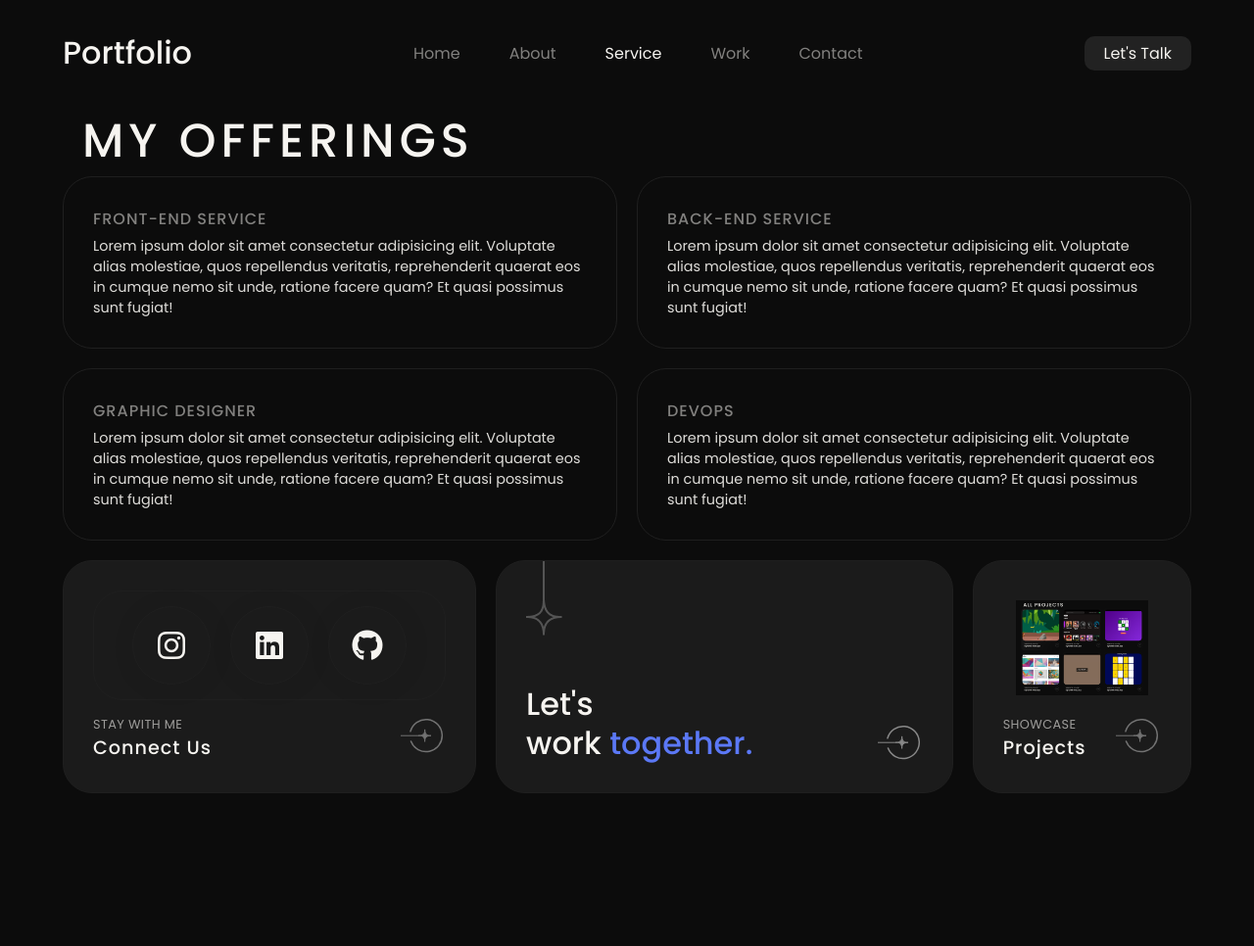
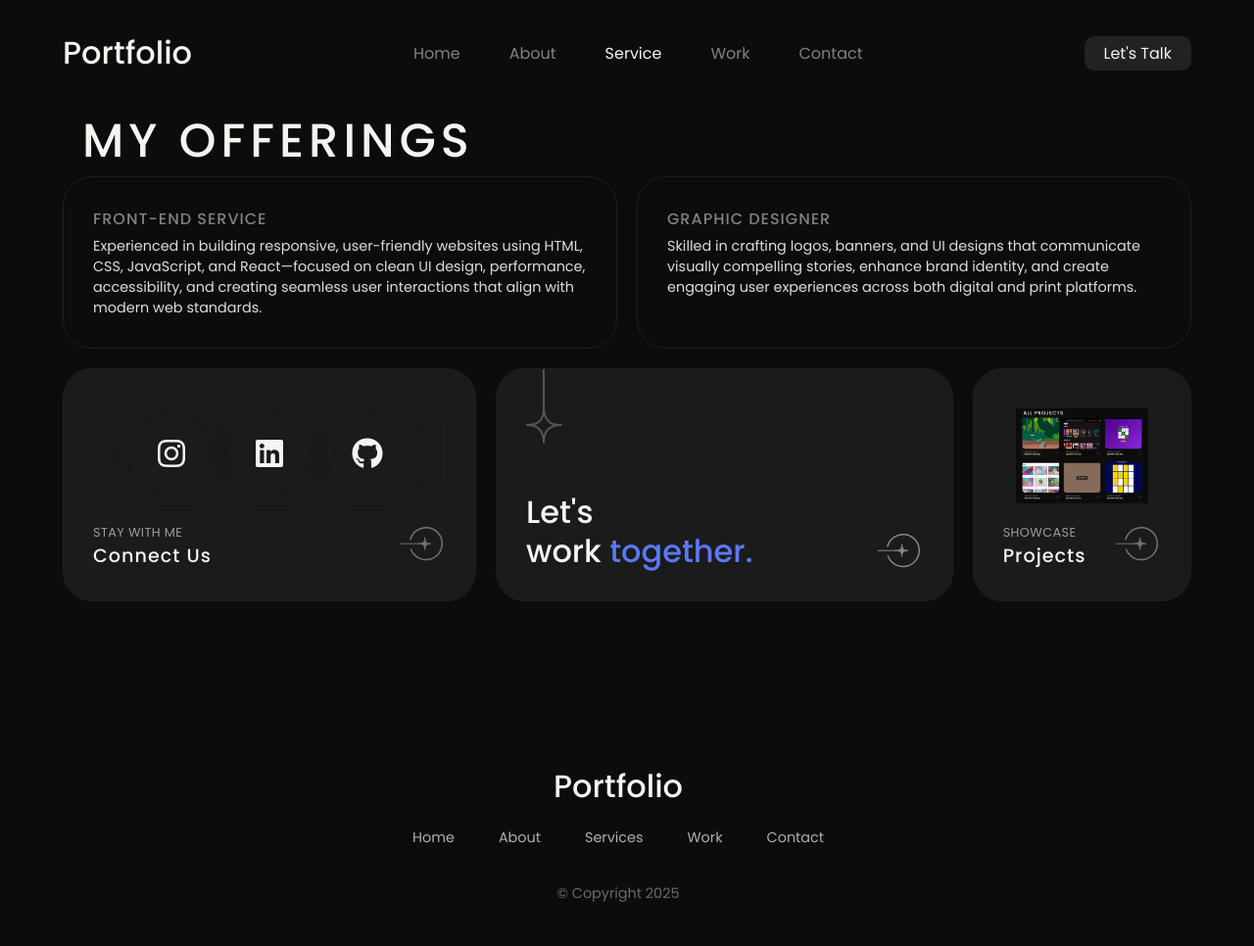
Before and after one commit to Aryan-jr-07/index, a plain HTML site: page services.htm in a window 1280 px wide. Shown: the top 966 px of the page at 98% size. Drawn offline with Linux system fonts and the light colour scheme.

Commit message:
Update services.htm

```diff
--- a/services.htm
+++ b/services.htm
@@ -44,20 +44,20 @@
         <div class="service-box-container">
             <div class="service-box bg-gredient">
                 <h3>Front-End Service</h3>
-                <p>Lorem ipsum dolor sit amet consectetur adipisicing elit. Voluptate alias molestiae, quos repellendus veritatis, reprehenderit quaerat eos in cumque nemo sit unde, ratione facere quam? Et quasi possimus sunt fugiat!</p>
+                <p>Experienced in building responsive, user-friendly websites using HTML, CSS, JavaScript, and React—focused on clean UI design, performance, accessibility, and creating seamless user interactions that align with modern web standards.</p>
             </div>
-            <div class="service-box bg-gredient">
+            <!-- <div class="service-box bg-gredient">
                 <h3>Back-End Service</h3>
                 <p>Lorem ipsum dolor sit amet consectetur adipisicing elit. Voluptate alias molestiae, quos repellendus veritatis, reprehenderit quaerat eos in cumque nemo sit unde, ratione facere quam? Et quasi possimus sunt fugiat!</p>
-            </div>
+            </div> -->
             <div class="service-box bg-gredient">
                 <h3>Graphic Designer</h3>
-                <p>Lorem ipsum dolor sit amet consectetur adipisicing elit. Voluptate alias molestiae, quos repellendus veritatis, reprehenderit quaerat eos in cumque nemo sit unde, ratione facere quam? Et quasi possimus sunt fugiat!</p>
+                <p>Skilled in crafting logos, banners, and UI designs that communicate visually compelling stories, enhance brand identity, and create engaging user experiences across both digital and print platforms.</p>
             </div>
-            <div class="service-box bg-gredient">
+            <!-- <div class="service-box bg-gredient">
                 <h3>DevOps</h3>
                 <p>Lorem ipsum dolor sit amet consectetur adipisicing elit. Voluptate alias molestiae, quos repellendus veritatis, reprehenderit quaerat eos in cumque nemo sit unde, ratione facere quam? Et quasi possimus sunt fugiat!</p>
-            </div>
+            </div> -->
         </div>
     </div>
 
```
